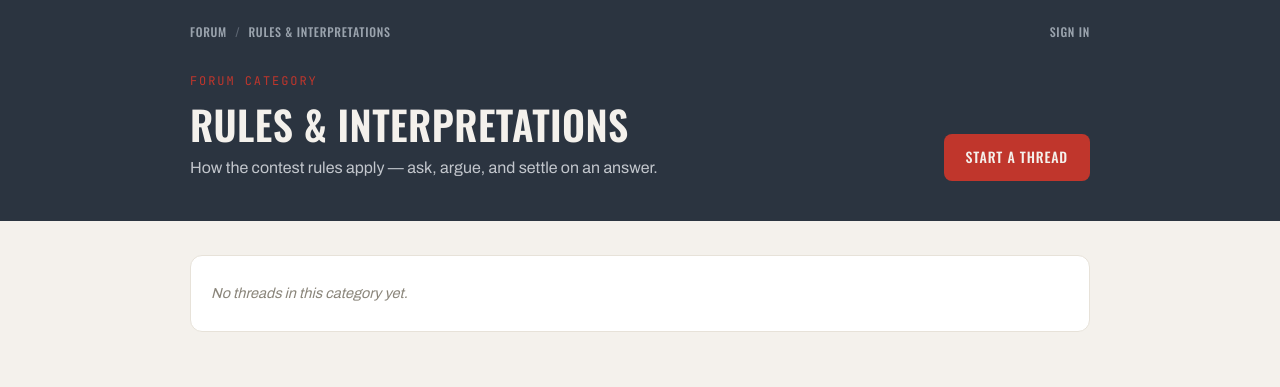
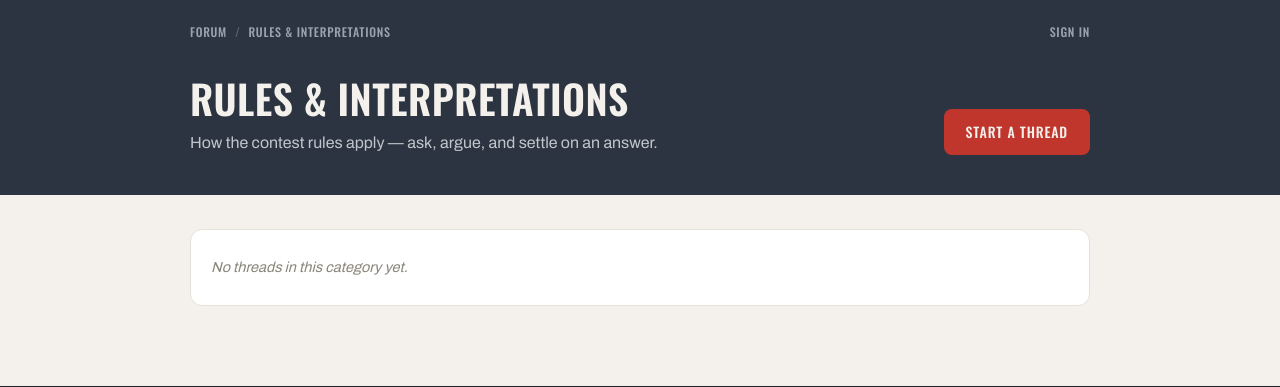
Before and after one commit to jakeolson657/Mine_Rescue_Center, a Django app: page /forum/c/rules/ in a window 1280 px wide. Shown: the part 66-453 px from the top of the page. Run offline with Django 5.2, Linux system fonts and the light colour scheme; data comes from the database, SQL or seed files in the repository; data that the repository does not hold is empty.

Commit message:
Drop the Forum category label from category pages
Co-Authored-By: Claude Opus 5.5 <noreply@anthropic.com>

```diff
--- a/forum/templates/forum/category.html
+++ b/forum/templates/forum/category.html
@@ -7,7 +7,6 @@
 {% block head %}
 <div class="fm-head-row">
     <div>
-        <span class="eyebrow">Forum category</span>
         <h1>{{ category.name }}</h1>
         <p class="lede">{{ category.description }}</p>
     </div>
```
